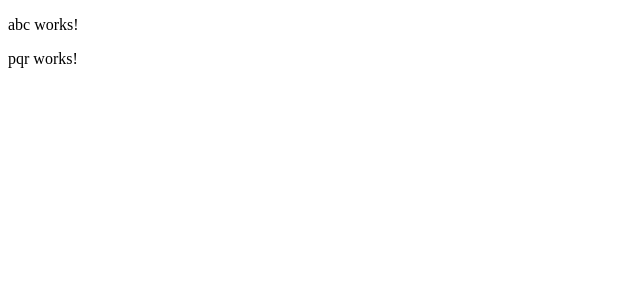
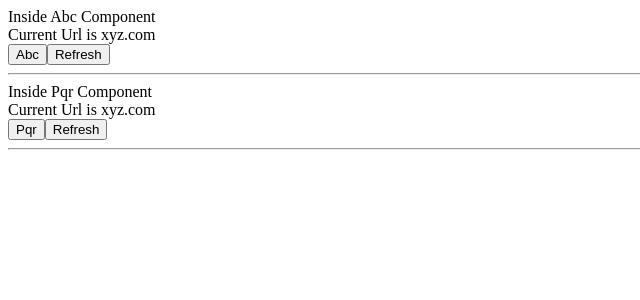
Before and after one commit to aniruddhha/angular-training-1654bdbea42547838a0c0928fad0dd34, an Angular app in the folder first-app/: page / in a window 1280 px wide. Shown: the top 300 px of the page, without its empty margins (0-640 px from the left). Built offline with nearby package versions, Linux system fonts and the light colour scheme.

Commit message:
angular : service : di and communication

```diff
--- a/first-app/src/app/abc/abc.component.html
+++ b/first-app/src/app/abc/abc.component.html
@@ -1 +1,13 @@
-<p>abc works!</p>
+
+<div>
+    Inside Abc Component
+
+</div>
+<div>
+    Current Url is {{url}}
+</div>
+<div>
+    <input type="button" value="Abc" (click)="onAbc()">
+    <input type="button" value="Refresh" (click)="onRefresh()">
+</div>
+<hr/>
--- a/first-app/src/app/abc/abc.component.ts
+++ b/first-app/src/app/abc/abc.component.ts
@@ -1,4 +1,5 @@
 import { Component, OnInit } from '@angular/core';
+import { CowService } from '../cow.service';
 
 @Component({
   selector: 'app-abc',
@@ -7,9 +8,22 @@ import { Component, OnInit } from '@angular/core';
 })
 export class AbcComponent implements OnInit {
 
-  constructor() { }
+  url : string = ''
+
+  constructor(
+    private cow : CowService // abc component is dependent on cow service
+  ) { }
 
   ngOnInit(): void {
+    this.url = this.cow.config.url
+  }
+
+  onAbc() {
+    this.cow.config.url = 'abc.com'
+  }
+
+  onRefresh() {
+    this.url = this.cow.config.url
   }
 
 }
--- a/first-app/src/app/cow.service.ts
+++ b/first-app/src/app/cow.service.ts
@@ -1,10 +1,21 @@
 import { Injectable } from '@angular/core';
 
 //ng g s name
-@Injectable({
-  providedIn: 'root'
-})
+@Injectable({ // means this object can be injected to other components
+  providedIn: 'root' // means this service is initilized at the time of initilizing App/Root Module
+})// which means, service is available for all the components in the App/Root module
 export class CowService {
 
+  private _config = {
+    url : 'xyz.com',
+    protocol : 'http'
+  }
+
   constructor() { }
+
+  set config(cfg : any) {
+    this._config = cfg
+  }
+
+  get config() { return this._config }
 }
--- a/first-app/src/app/pqr/pqr.component.html
+++ b/first-app/src/app/pqr/pqr.component.html
@@ -1 +1,12 @@
-<p>pqr works!</p>
+<div>
+    Inside Pqr Component
+
+</div>
+<div>
+    Current Url is {{url}}
+</div>
+<div>
+    <input type="button" value="Pqr" (click)="onPqr()">
+    <input type="button" value="Refresh" (click)="onRefresh()">
+</div>
+<hr/>
--- a/first-app/src/app/pqr/pqr.component.ts
+++ b/first-app/src/app/pqr/pqr.component.ts
@@ -1,4 +1,5 @@
 import { Component, OnInit } from '@angular/core';
+import { CowService } from '../cow.service';
 
 @Component({
   selector: 'app-pqr',
@@ -7,9 +8,21 @@ import { Component, OnInit } from '@angular/core';
 })
 export class PqrComponent implements OnInit {
 
-  constructor() { }
+  url = ''
+  constructor(
+    private cow : CowService // pqr component is dependent on cow service
+  ) { }
 
   ngOnInit(): void {
+    this.url = this.cow.config.url
   }
 
+
+  onPqr() {
+    this.cow.config.url = 'pqr.com'
+  }
+
+  onRefresh() {
+    this.url = this.cow.config.url
+  }
 }
```
